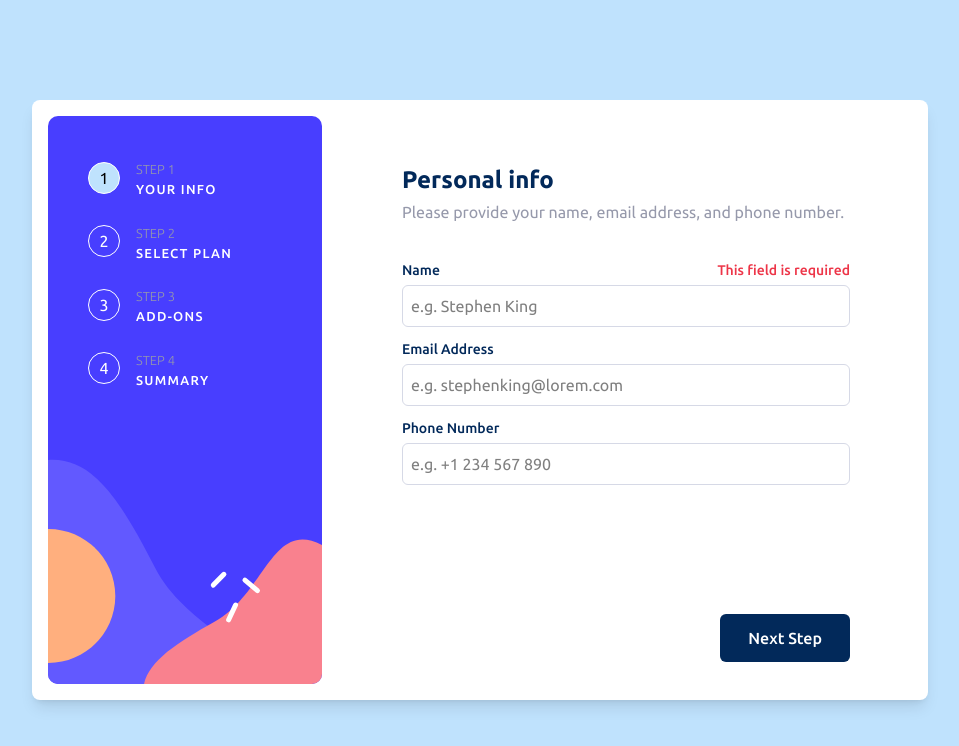
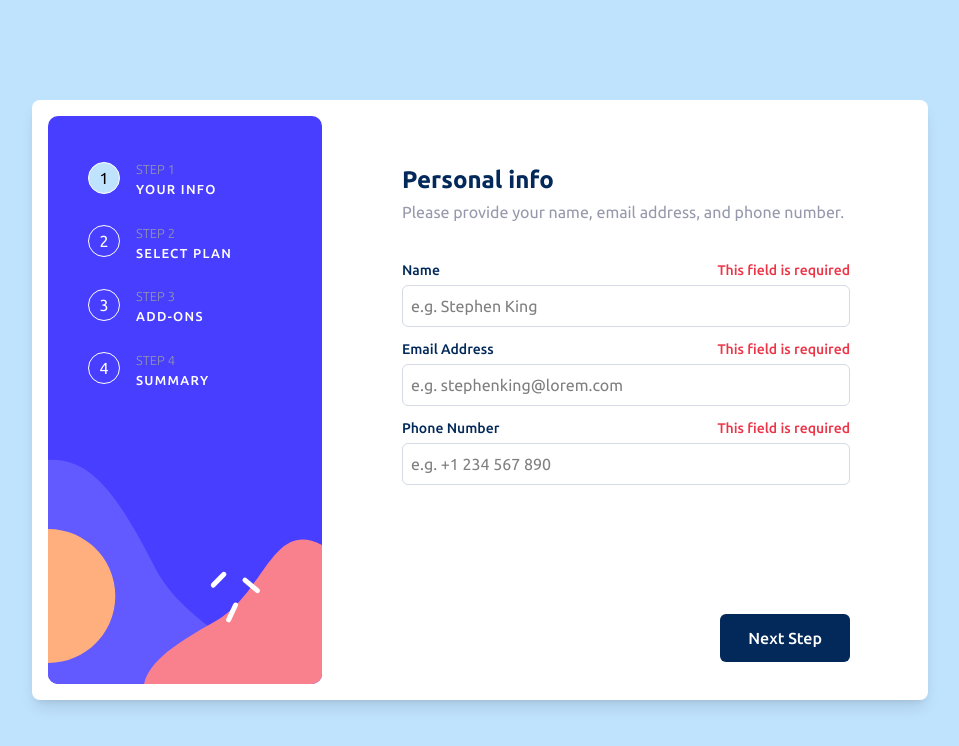
Before and after one commit to Legaz-le/multi-step-form-main, a React (Vite) app: page / in a window 1280 px wide. Both pictures are taken after a click on the button "Next Step". Shown: the top 746 px of the page, without its empty margins (160-1119 px from the left). Built offline with nearby package versions, Linux system fonts and the light colour scheme; a web font is replaced by a local one.

Commit message:
fixed generic

```diff
--- a/src/components/common/BodyOfForms/FormsInfo.tsx
+++ b/src/components/common/BodyOfForms/FormsInfo.tsx
@@ -4,20 +4,20 @@ import type { FormType, FormValues } from "../../../types/types";
 import type { FieldErrors, UseFormRegister} from "react-hook-form";
 
 
-interface FormsProps extends FormType {
+interface FormsProps<K extends keyof FormValues> extends Omit<FormType<K>, "key"> {
+  fieldKey: K;
   register: UseFormRegister<FormValues>;
   errors?: FieldErrors<FormValues>;
 }
 
-const Forms = ({ name, type, placeholder, register, errors }: FormsProps) => {
-  const fieldName = name as keyof FormValues
+const Forms = <K extends keyof FormValues>({ fieldKey, label, type, placeholder, register, errors }: FormsProps<K>) => {
   return (
     <label className="block cursor-pointer">
       <div className="flex items-center justify-between mt-2 mb-1">
-        <p className="text-Blue-950 font-[500] text-[14px] ">{name}</p>
-        {errors && errors[fieldName] && (
+        <p className="text-Blue-950 font-[500] text-[14px] ">{label}</p>
+        {errors?.[fieldKey] && (
           <p className="text-[14px] font-[500] text-Red-500">
-            This field is required
+            {errors[fieldKey]?.message?.toString()}
           </p>
         )}
       </div>
@@ -25,7 +25,7 @@ const Forms = ({ name, type, placeholder, register, errors }: FormsProps) => {
         type={type}
         placeholder={placeholder}
         className="border border-Purple-200 rounded-md p-2 w-full hover:border-Purple-600 cursor-pointer"
-        {...register(name as keyof FormValues, getValidationRules(name as keyof FormValues, type))}
+        {...register(fieldKey, getValidationRules(fieldKey, type)as any)}
       />
     </label>
   );
--- a/src/components/common/buttons/NextButton.tsx
+++ b/src/components/common/buttons/NextButton.tsx
@@ -12,7 +12,7 @@ const NextButton = () => {
   const handleNext = async () => {
     let fieldsToValidate: (keyof FormValues)[] = [];
 
-    if (state.step === 1) fieldsToValidate = ["Name", "Email", "Phone"];
+    if (state.step === 1) fieldsToValidate = ["name", "email", "phone"];
     if (state.step === 2) fieldsToValidate = ["plan"];
     if (state.step === 3) fieldsToValidate = ["addOns"];
 
--- a/src/components/common/hooks/HandleFormsValidation/HandleForms.tsx
+++ b/src/components/common/hooks/HandleFormsValidation/HandleForms.tsx
@@ -6,9 +6,9 @@ export const HandleForms = ({ children }: { children: React.ReactNode }) => {
   const methods = useForm<FormValues>({
     mode: "onTouched",
     defaultValues: {
-      Name: "",
-      Email: "",
-      Phone: "",
+      name: "",
+      email: "",
+      phone: "",
       plan: "",
       addOns: [],
 
--- a/src/components/form/formSteps/StepPersonalInfo.tsx
+++ b/src/components/form/formSteps/StepPersonalInfo.tsx
@@ -21,8 +21,9 @@ const Form = () => {
       <form className="space-y-3">
         {formInfo.map((info) => (
           <Forms
-            key={info.name}
-            name={info.name}
+            key={info.key}
+            fieldKey={info.key as keyof FormValues}
+            label={info.label}
             type={info.type}
             placeholder={info.placeholder}
             register={register}
--- a/src/data/data.ts
+++ b/src/data/data.ts
@@ -4,6 +4,7 @@ import type {
   StepType,
   AddOnsType,
   SectionType,
+  FormValues
 } from "../types/types";
 
 export const steps: StepType[] = [
@@ -13,15 +14,17 @@ export const steps: StepType[] = [
   { number: 4, label: "STEP 4", desc: "SUMMARY" },
 ];
 
-export const formInfo: FormType[] = [
-  { name: "Name", type: "text", placeholder: "e.g. Stephen King" },
+export const formInfo: FormType<keyof FormValues>[] = [
+  { key:"name", label: "Name", type: "text", placeholder: "e.g. Stephen King" },
   {
-    name: "Email Address",
+    key:"email",
+    label: "Email Address",
     type: "email",
     placeholder: "e.g. stephenking@lorem.com",
   },
   {
-    name: "Phone Number",
+    key:"phone",
+    label: "Phone Number",
     type: "tel",
     placeholder: "e.g. +1 234 567 890",
   },
--- a/src/types/types.ts
+++ b/src/types/types.ts
@@ -3,12 +3,6 @@ export type OptionType = {
   alt: string;
   name: string;
   price: string;
-};
-
-export type FormType = {
-  name: string;
-  type: string;
-  placeholder: string;
 };
 
 export type StepType = {
@@ -40,9 +34,16 @@ export type FormContextType = {
 };
 
 export type FormValues = {
-  Name: string;
-  Email: string;
-  Phone: string;
+  name: string;
+  email : string;
+  phone: string;
   plan: string;
   addOns: string[];
 };
+
+export type FormType<K extends keyof FormValues = keyof FormValues> = {
+  key:string;
+  label: string;
+  type: string;
+  placeholder: string;
+};
```
